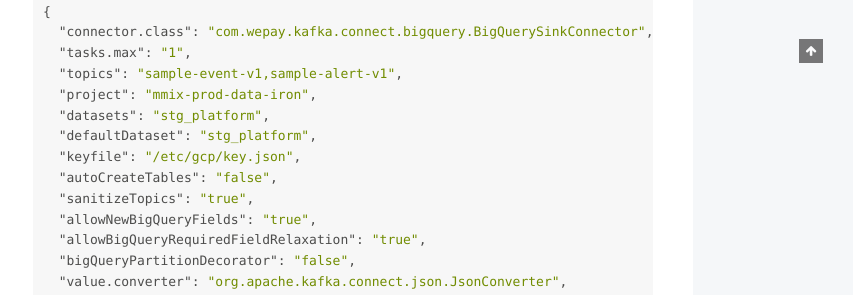
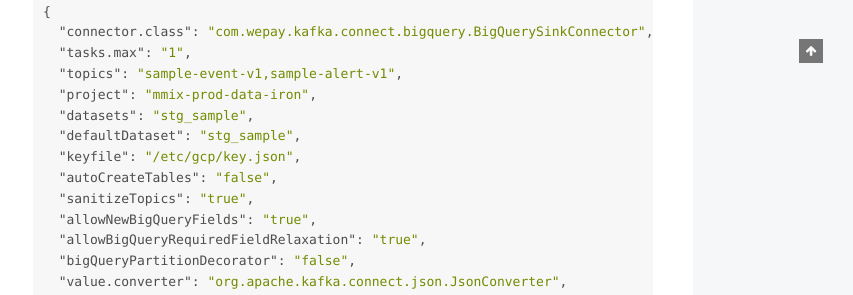
Before and after one commit to csj4032/csj4032.github.io, a Jekyll site: the page built from _posts/2026-08-11-MSK-커넥터-vs-Spark-Streaming-비교.md, in a window 1280 px wide. Shown: the part 937-1232 px from the top of the page, without its empty margins (427-1280 px from the left). Built offline with Jekyll 4.4.1, drawn with Linux system fonts in a browser that asks for light colours; comment, search, counter and statistics services are not loaded.

Commit message:
포스팅 예시 BigQuery 데이터셋명 일반화
stg_platform -> stg_sample

Co-Authored-By: Claude Opus 5 (1M context) <noreply@anthropic.com>

```diff
--- a/_posts/2026-08-11-MSK-커넥터-vs-Spark-Streaming-비교.md
+++ b/_posts/2026-08-11-MSK-커넥터-vs-Spark-Streaming-비교.md
@@ -40,8 +40,8 @@ Kafka(MSK)에 쌓이는 이벤트를 BigQuery로 옮겨야 할 일이 생겼습
   "tasks.max": "1",
   "topics": "sample-event-v1,sample-alert-v1",
   "project": "mmix-prod-data-iron",
-  "datasets": "stg_platform",
-  "defaultDataset": "stg_platform",
+  "datasets": "stg_sample",
+  "defaultDataset": "stg_sample",
   "keyfile": "/etc/gcp/key.json",
   "autoCreateTables": "false",
   "sanitizeTopics": "true",
```
